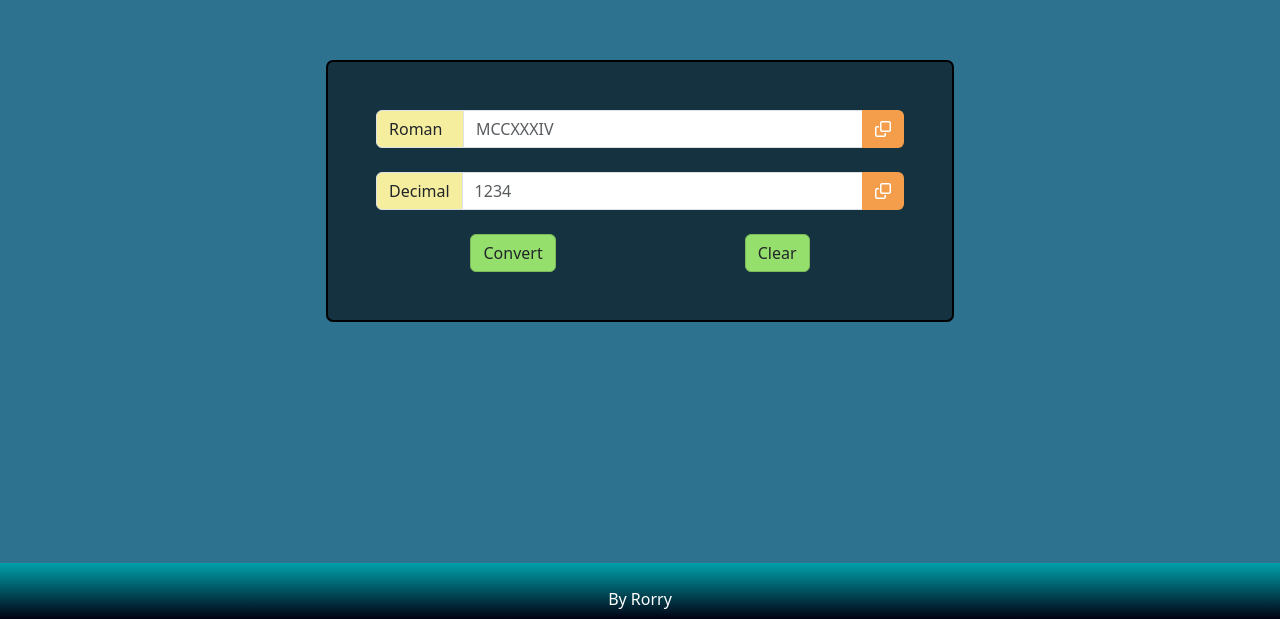
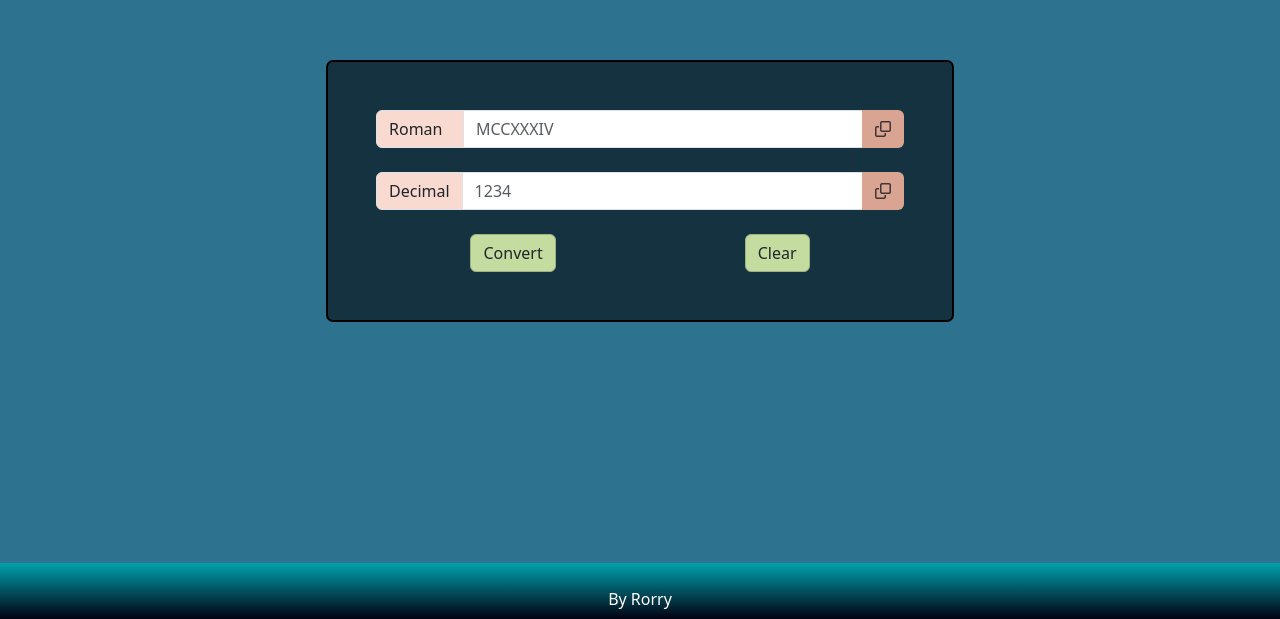
Before and after one commit to rperroni/roman-decimal-converter, a plain HTML site: page index.html in a window 1280 px wide. Shown: the part 181-800 px from the top of the page. Drawn offline with nearby package versions, Linux system fonts and the light colour scheme.

Commit message:
all done. styling could be improved

```diff
--- a/css/styles.css
+++ b/css/styles.css
@@ -5,19 +5,19 @@
     --box-border-color: black;
     --box-bg-color: rgba(0, 0, 0, 0.555);
 
-    --label-bg-color: #F5EE9E;
+    --label-bg-color: #F9DAD0;
     --label-text-color: black;
 
     --footer-bg-color: #020112;
 
-    --btn-bg-color: #95E06C;
-    --btn-border-color: #7cb95b;
+    --btn-bg-color: #C5DCA0;
+    --btn-border-color: #9fb182;
     --btn-text-color: black;
-    --btn-hover-shadow: rgba(0, 0, 0, 0.5);
+    --btn-hover-shadow: #f5f2c481;
 
-    --btn-copy-bg-color: #F49E4C;
-    --btn-copy-text-color: white;
-    --btn-copy-hover-color: #F5EE9E;
+    --btn-copy-bg-color: #daa492;
+    --btn-copy-text-color: rgb(63, 53, 53);
+    --btn-copy-hover-color: #F9DAD0;
 
     --btn-copy-check-shadow: gray;
 }
@@ -59,7 +59,7 @@ a:hover {
 }
 
 .converter-btns:hover{
-    box-shadow: 0 0 6px var(--btn-hover-shadow);
+    box-shadow: 0 0 8px var(--btn-hover-shadow);
     background-color: var(--btn-bg-color);
 }
 
--- a/js/logic.js
+++ b/js/logic.js
@@ -115,7 +115,7 @@ document.querySelectorAll('.btn-copy').forEach( btnCopy => {
         let copyIcon = this.innerHTML;
         /*Create checkmark icon*/
         let checkIcon = document.createElement('i');
-        checkIcon.className = "fa-solid fa-check icon-shadow";
+        checkIcon.className = "fa-solid fa-check";
 
         this.innerHTML = "";
         this.appendChild(checkIcon);
```
